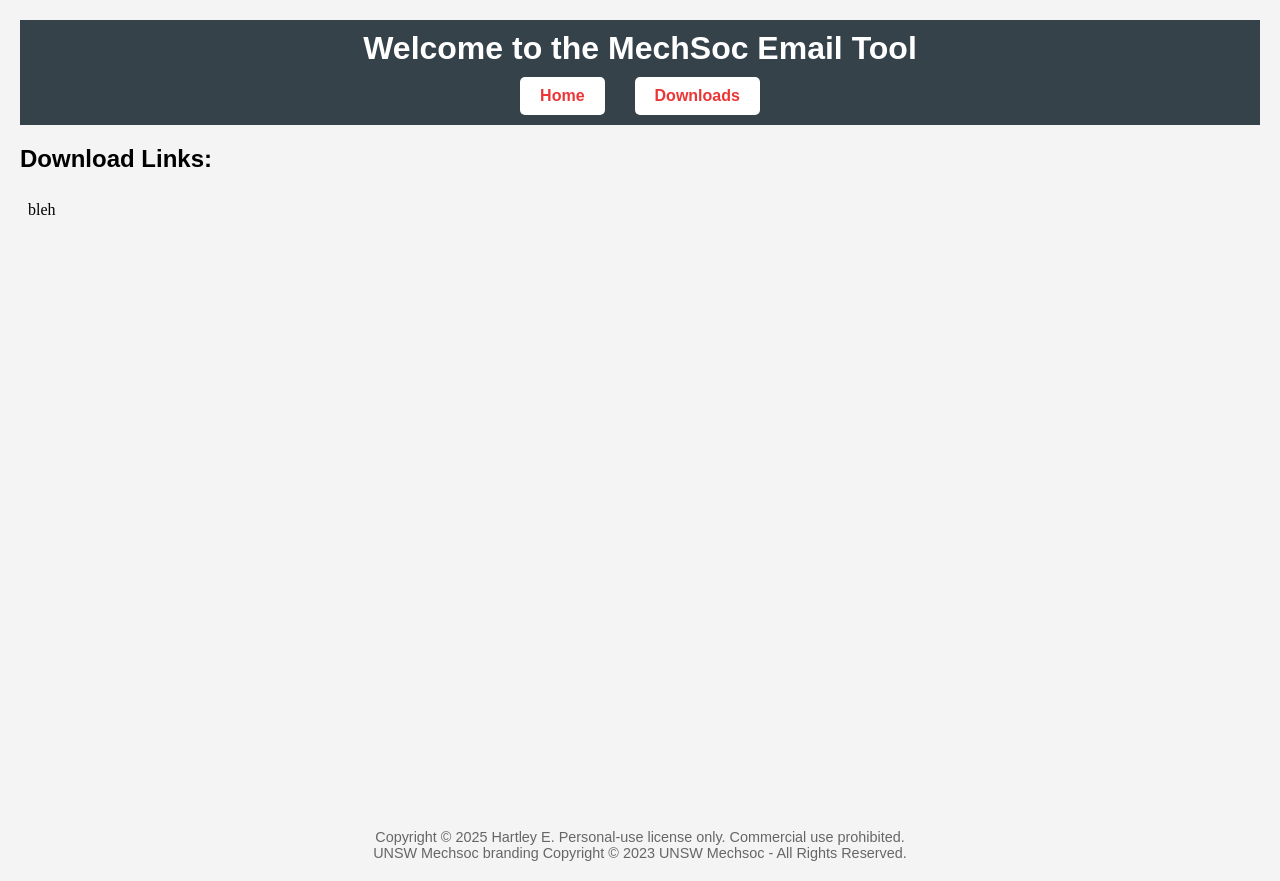
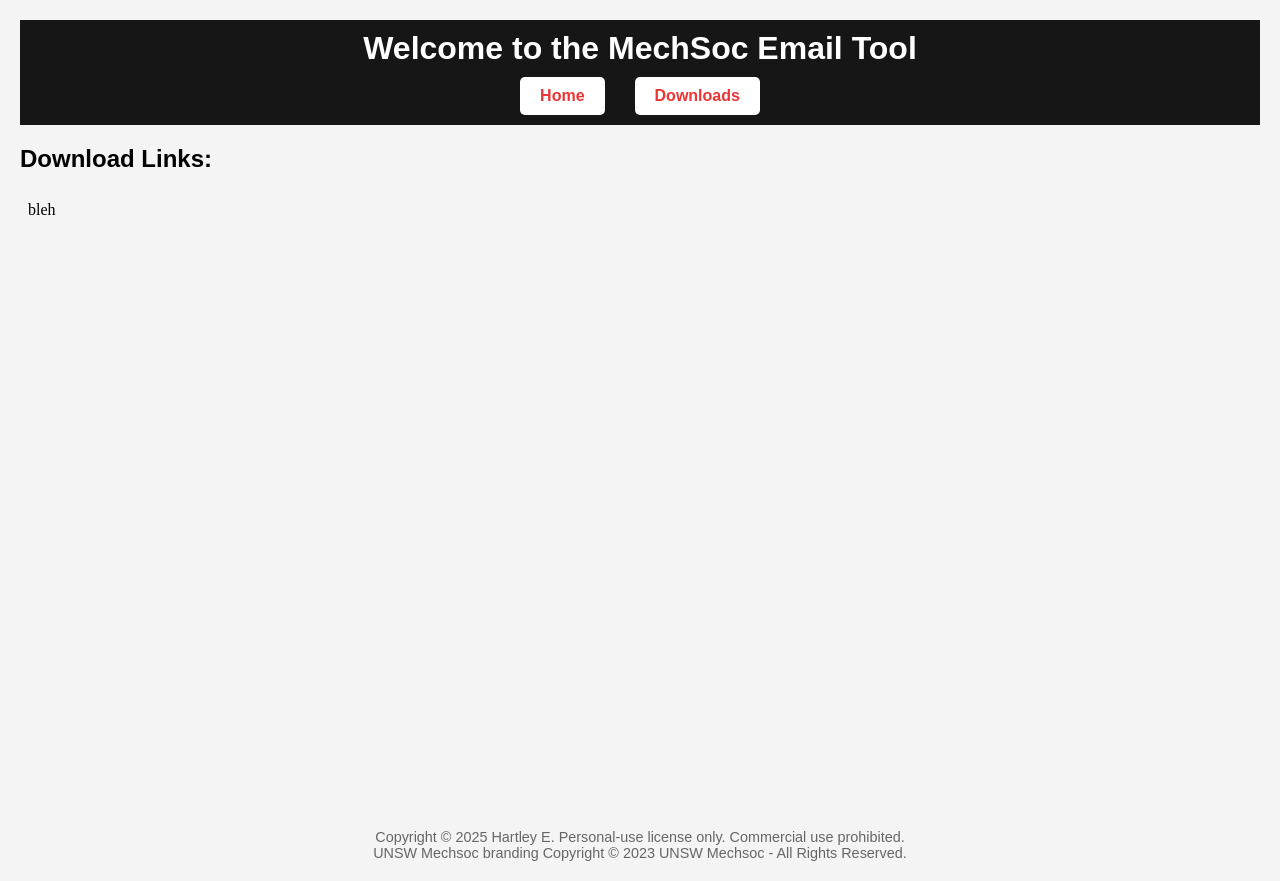
Before and after one commit to HartleyE1/mechsocemailtool, a plain HTML site: page download/index.html in a window 1280 px wide. Drawn offline with Linux system fonts and the light colour scheme.

Commit message:
fixed colours

```diff
--- a/download/index.html
+++ b/download/index.html
@@ -6,12 +6,12 @@
     <title>MechSoc Email Tool</title>
     <style>
         body {
-            font-family: Arial, sans-serif;
+            font-family: 'Archivo Black', arial, sans-serif;
             margin: 20px;
             background-color: #f4f4f4;
         }
         header {
-            background-color: #35424a;
+            background-color: #161616;
             color: #ffffff;
             padding: 10px 0;
             text-align: center;
```
